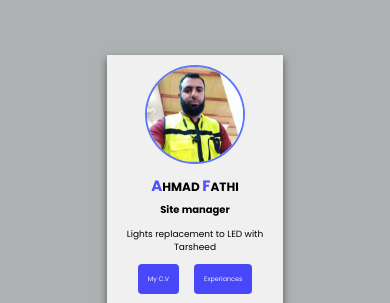
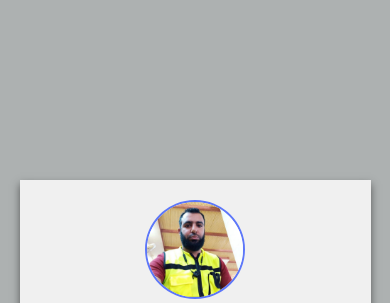
Before and after one commit to ahmadfathi1990/ahmadfathi, a plain HTML site: page index.html in a window 390 px wide. Shown: the part 45-348 px from the top of the page. Drawn offline with Linux system fonts and the light colour scheme.

Commit message:
Add files via upload

```diff
--- a/style.css
+++ b/style.css
@@ -137,7 +137,7 @@ p {
 
 }
 
-@media(max-width:1150px){
+@media(max-width:950px){
     img.my-image {
         width: 100px;
     }
@@ -177,6 +177,7 @@ h2 {
 }
 
 .icons i {
+    width: 60%;
     margin: 0 5px;
     font-size: 10px;
     color: #000000;
@@ -200,14 +201,9 @@ p {
     font-size: 15px;
 }
 .main-card {
-    width: 45%;
-    margin: auto;
-    text-align: center;
-    background-color: #f0f0f0;
-    padding: 10px;
-    box-shadow: 0 4px 8px rgba(0, 0, 0, 0.5);
-    margin-top: 70px;
-    transition: 0.7s ease;
+    width: 90%;
+    margin-top: 50%;
+
 }
 .icons {
     width: 50%;
```
